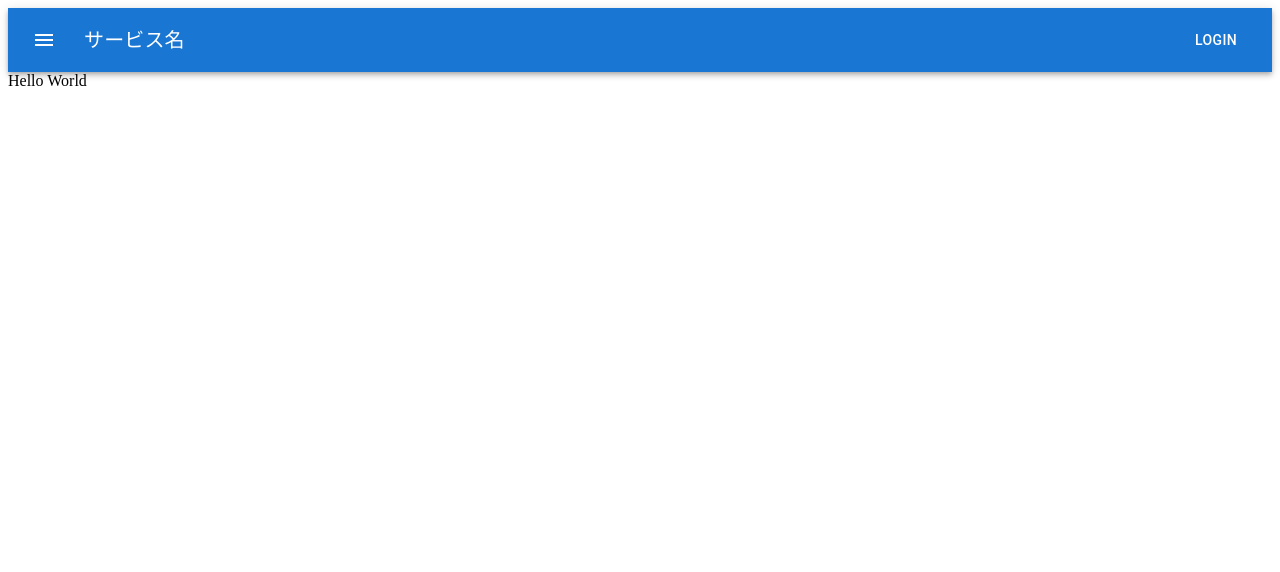
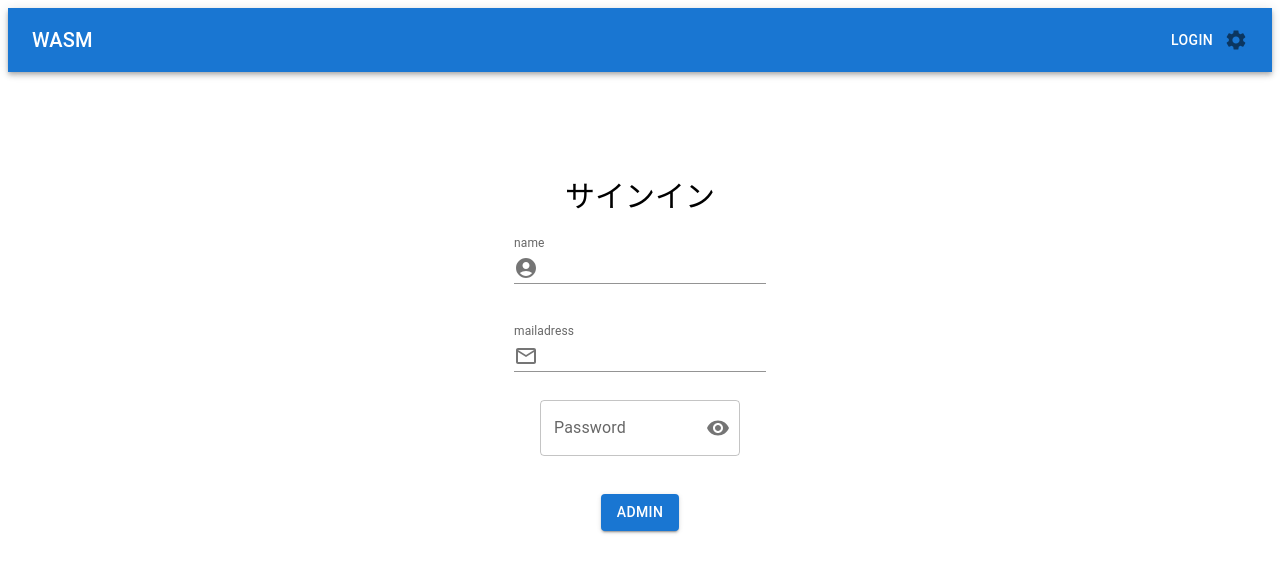
Before and after one commit to okaka8080/Aro_hackathon_frontend, a Next.js app: page /signin in a window 1280 px wide. Shown: the top 572 px of the page. Built offline with nearby package versions, Linux system fonts and the light colour scheme.

Commit message:
[add] toppagesumple

```diff
--- a/src/app/signin/page.tsx
+++ b/src/app/signin/page.tsx
@@ -1,12 +1,89 @@
+'use client';
 import { Inter } from 'next/font/google'
-import styles from './page.module.css'
+import * as React from 'react';
+import TextField from '@mui/material/TextField';
+import AccountCircle from '@mui/icons-material/AccountCircle';
+import { Button, Grid } from '@mui/material';
+import IconButton from '@mui/material/IconButton';
+import OutlinedInput from '@mui/material/OutlinedInput';
+import InputLabel from '@mui/material/InputLabel';
+import InputAdornment from '@mui/material/InputAdornment';
+import FormControl from '@mui/material/FormControl';
+import Visibility from '@mui/icons-material/Visibility';
+import VisibilityOff from '@mui/icons-material/VisibilityOff';
+import MailOutlineIcon from '@mui/icons-material/MailOutline';
+
 
 const inter = Inter({ subsets: ['latin'] })
 
 export default function Signin() {
+  const [showPassword, setShowPassword] = React.useState(false);
+
+  const handleClickShowPassword = () => setShowPassword((show) => !show);
+
+  const handleMouseDownPassword = (event: React.MouseEvent<HTMLButtonElement>) => {
+    event.preventDefault();
+  };
   return (
     <main>
-      Hello World
+      <Grid container alignItems='center' justifyContent='center' direction="column" >
+        <div style={{paddingTop: 100, fontSize:30}}>
+          サインイン
+        </div>
+        <div style={{padding:20}}>
+          <TextField
+            id="input-with-icon-textfield"
+            label="name"
+            InputProps={{
+              startAdornment: (
+                <InputAdornment position="start">
+                  <AccountCircle />
+                </InputAdornment>
+              ),
+            }}
+            variant="standard"
+          />
+        </div>
+        <div style={{padding:20}}>
+          <TextField
+            id="input-with-icon-textfield"
+            label="mailadress"
+            InputProps={{
+              startAdornment: (
+                <InputAdornment position="start">
+                  <MailOutlineIcon />
+                </InputAdornment>
+              ),
+            }}
+            variant="standard"
+          />
+        </div>
+        <div>
+          <FormControl sx={{ m: 1, width: '25ch' }} variant="outlined">
+            <InputLabel htmlFor="outlined-adornment-password">Password</InputLabel>
+            <OutlinedInput
+              id="outlined-adornment-password"
+              type={showPassword ? 'text' : 'password'}
+              endAdornment={
+                <InputAdornment position="end">
+                  <IconButton
+                    aria-label="toggle password visibility"
+                    onClick={handleClickShowPassword}
+                    onMouseDown={handleMouseDownPassword}
+                    edge="end"
+                  >
+                    {showPassword ? <VisibilityOff /> : <Visibility />}
+                  </IconButton>
+                </InputAdornment>
+              }
+              label="Password"
+            />
+          </FormControl>
+        </div>
+        <div style={{padding:30}}>
+          <Button variant="contained">Admin</Button>
+        </div>
+      </Grid>
     </main>
   )
 }
--- a/src/components/CodeBox.tsx
+++ b/src/components/CodeBox.tsx
@@ -1,5 +1,4 @@
 "use client"
-
 import styles from "./css/terminal.module.css"
 import { Terminalfunc } from "./Terminalfunc"
 import { useEffect, useState } from "react"
@@ -9,7 +8,6 @@ export const Codebox = () => {
     const [operation, setOperation] = useState<string>('');
     const [rip, setRip] = useState<string>('');
     const [ripList, setRipList] = useState<string[]>([]);
-
 
     function Clear(){
         setOperation("");
@@ -60,7 +58,7 @@ export const Codebox = () => {
         borderColor: 'text.primary',
         m: 1,
         border: 1,
-        style: { width: '60%', height: '10rem' },
+        style: { width: '60%', height: '12rem' },
     };
 
     return (
--- a/src/components/header.tsx
+++ b/src/components/header.tsx
@@ -1,37 +1,76 @@
 'use client';
 import * as React from 'react';
 import AppBar from '@mui/material/AppBar';
-import Box from '@mui/material/Box';
 import Toolbar from '@mui/material/Toolbar';
 import Typography from '@mui/material/Typography';
 import Button from '@mui/material/Button';
 import IconButton from '@mui/material/IconButton';
-import MenuIcon from '@mui/icons-material/Menu';
+import SettingsIcon from '@mui/icons-material/Settings';
 import Link from 'next/link';
+import Box from '@mui/material/Box';
+import { Menu, MenuItem, Tooltip } from '@mui/material';
 
 export const Header = () => {
+    const settings = ['Theme', 'FontSize', 'Logout'];
+    const [anchorElNav, setAnchorElNav] = React.useState<null | HTMLElement>(null);
+    const [anchorElUser, setAnchorElUser] = React.useState<null | HTMLElement>(null);
+
+    const handleOpenNavMenu = (event: React.MouseEvent<HTMLElement>) => {
+        setAnchorElNav(event.currentTarget);
+    };
+    const handleOpenUserMenu = (event: React.MouseEvent<HTMLElement>) => {
+        setAnchorElUser(event.currentTarget);
+    };
+
+    const handleCloseNavMenu = () => {
+        setAnchorElNav(null);
+    };
+
+    const handleCloseUserMenu = () => {
+        setAnchorElUser(null);
+    };
+
     return (
         <Box sx={{ flexGrow: 1 }}>
             <AppBar position="static">
                 <Toolbar>
-                    <IconButton
-                        size="large"
-                        edge="start"
-                        color="inherit"
-                        aria-label="menu"
-                        sx={{ mr: 2 }}
-                    >
-                        <MenuIcon />
-                    </IconButton>
                     <Typography variant="h6" component="div" sx={{ flexGrow: 1 }}>
-                        サービス名
+                        WASM
                     </Typography>
-                    <Link href="/login" style={{color:'white'}}>
+                    <Link href="/login" style={{ color: 'white' }}>
                         <Button color="inherit">Login</Button>
                     </Link>
+                    <Box sx={{ flexGrow: 0 }}>
+                        <Tooltip title="Open settings">
+                            <IconButton onClick={handleOpenUserMenu} sx={{ p: 0 }}>
+                                <SettingsIcon />
+                            </IconButton>
+                        </Tooltip>
+                        <Menu
+                            sx={{ mt: '45px' }}
+                            id="menu-appbar"
+                            anchorEl={anchorElUser}
+                            anchorOrigin={{
+                                vertical: 'top',
+                                horizontal: 'right',
+                            }}
+                            keepMounted
+                            transformOrigin={{
+                                vertical: 'top',
+                                horizontal: 'right',
+                            }}
+                            open={Boolean(anchorElUser)}
+                            onClose={handleCloseUserMenu}
+                        >
+                            {settings.map((setting) => (
+                                <MenuItem key={setting} onClick={handleCloseUserMenu}>
+                                    <Typography textAlign="center">{setting}</Typography>
+                                </MenuItem>
+                            ))}
+                        </Menu>
+                        </Box>
                 </Toolbar>
             </AppBar>
         </Box>
-
     );
 }
```
Also changed, not shown: src/app/login/page.tsx (+15 -4 lines), src/app/page.tsx (+3 -8 lines), src/app/top/page.tsx (added, +18 -0 lines).
